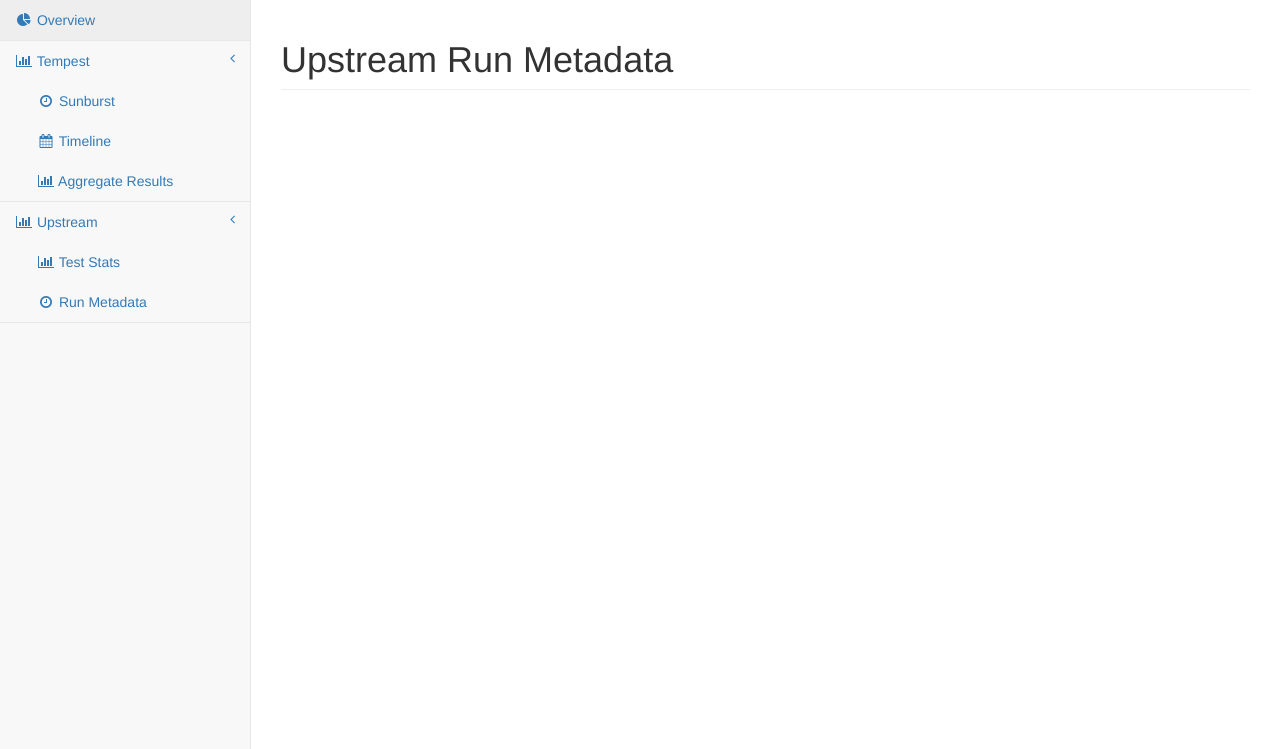
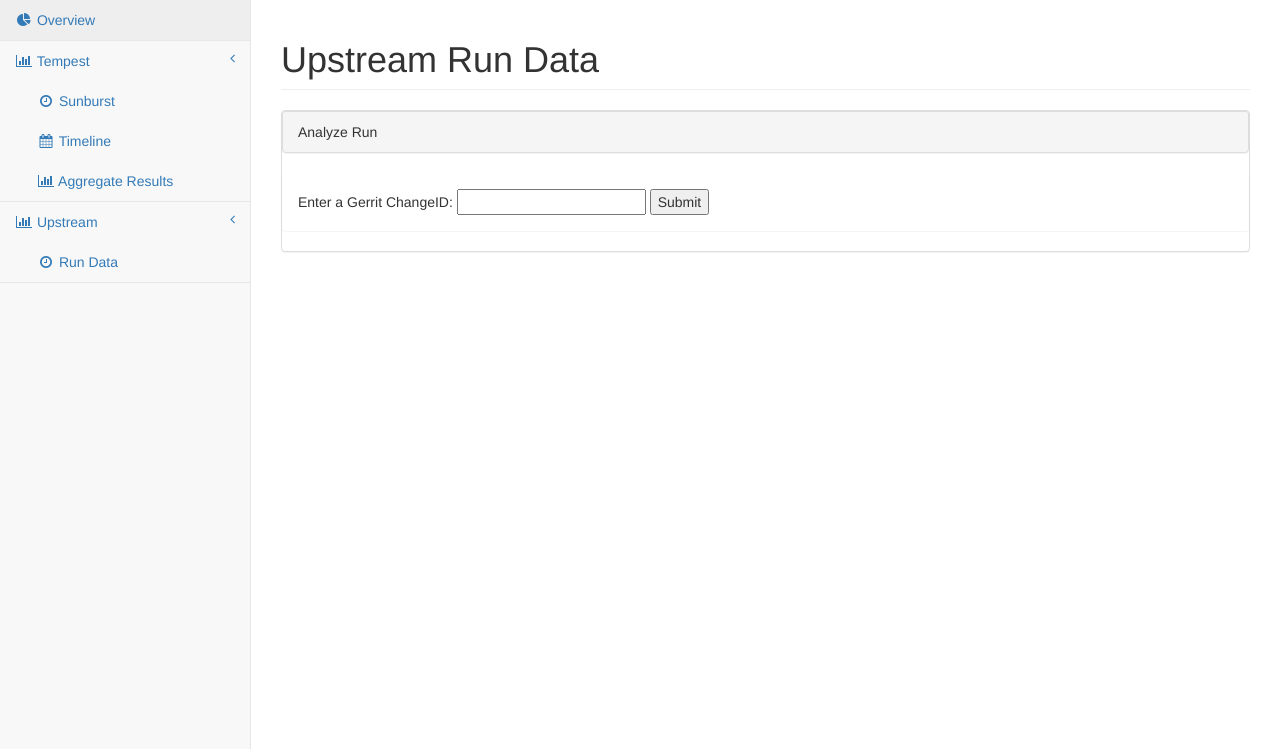
Before and after one commit to openstack-archive/openstack-health, a Django app: template stackviz/templates/upstream/run.html in a window 1280 px wide. Shown: the part 51-800 px from the top of the page. Run offline with Django 3.2, Linux system fonts and the light colour scheme; the template is opened without the code that fills it, so the values that code supplies are empty; some libraries are stand-ins or nearby versions.

Commit message:
Add upstream run data display page

```diff
--- a/requirements.txt
+++ b/requirements.txt
@@ -3,3 +3,4 @@ DjangoRestless>=0.0.10
 python-subunit>=0.0.18
 testtools>=0.9.30
 testrepository>=0.0.18
+subunit2sql>=0.7.0
--- /dev/null
+++ b/stackviz/static/js/upstream_run.js
@@ -0,0 +1,41 @@
+"use strict";
+
+window.addEventListener('load', function() {
+
+    //default panel display
+    $("#runs-panel").hide();
+    $("#gerrit-panel").show();
+
+    //Takes a list of runs and creates a pretty div for each
+    function display_runs(data) {
+        $("#runs-panel").show();
+        for (var i in data) {
+            var run_obj = data[i]
+            var div = $("<div class=\"span12\" id=\"run-div-" + i + "\"></div>");
+            $(div.append("<a href=" + run_obj['artifacts'] + " target=\"_blank\">" + run_obj['artifacts'] + "\n</a>"));
+            $("#runs-panel").append(div);
+            $("#runs-panel-heading").html("Displaying " + i + " Runs");
+        }
+    }
+
+    $('#gerrit-id').keypress(function (e) {
+        if (e.which == 13) {
+            $( "#gerrit-id-button" ).click();
+            return false;
+        }
+    });
+
+    $('#gerrit-id-button').click(function() {
+        var request = 'upstream_api_changeid_'+$("#gerrit-id").val()+'.json';
+        $("#runs-panel").append("<a href=\"https://review.openstack.org/" + $("#gerrit-id").val() +
+                        "/\" target=\"_blank\"><h2> Change ID: " + $("#gerrit-id").val() + "</h2></a>");
+        $("#gerrit-panel").html("Loading Test Runs...");
+
+        $.getJSON((request),function(data) {
+            $("#gerrit-panel").hide();
+            display_runs(data);
+      });
+    });
+
+
+});
--- a/stackviz/templates/menu.html
+++ b/stackviz/templates/menu.html
@@ -39,11 +39,11 @@
         <li>
             <a href="#"><i class="fa fa-bar-chart-o fa-fw"></i> Upstream<span class="fa arrow"></span></a>
             <ul class="nav nav-second-level">
+                <!--<li>
+                    <a href="upstream_test.html"><i class="fa fa-bar-chart-o fa-fw"></i> Test Stats</a>
+                </li>-->
                 <li>
-                    <a href="upstream_test.html"><i class="fa fa-bar-chart-o fa-fw"></i> Test Stats</a>
-                </li>
-                <li>
-                    <a href="upstream_run.html"><i class="fa fa-clock-o fa-fw"></i> Run Metadata</a>
+                    <a href="upstream_run.html"><i class="fa fa-clock-o fa-fw"></i> Run Data</a>
                 </li>
             </ul>
             <!-- /.nav-second-level -->
--- a/stackviz/templates/upstream/run.html
+++ b/stackviz/templates/upstream/run.html
@@ -1,14 +1,36 @@
 {% extends 'template.html' %}
+{% load staticfiles %}
 
 {% block title %}Upstream Run Metadata{% endblock %}
 
+{% block head-extra %}<script src="{% static 'js/upstream_run.js' %}"></script>{% endblock %}
+
 {% block body %}
+
+
 
 <div class="row">
     <div class="col-lg-12">
-        <h1 class="page-header">Upstream Run Metadata</h1>
+        <h1 class="page-header">Upstream Run Data</h1>
     </div>
     <!-- /.col-lg-12 -->
 </div>
 
+<div class="row">
+    <div class="col-lg-12">
+        <div class="panel panel-default">
+            <div class="panel panel-heading" id="runs-panel-heading">Analyze Run</div>
+                <div class="panel panel-body">
+                    <div id="gerrit-panel">
+                        Enter a Gerrit ChangeID: <input type="text" id="gerrit-id">
+                        <input id="gerrit-id-button" type="button" value="Submit">
+                    </div>
+                    <div id="runs-panel"></div>
+                </div>
+        </div>
+    </div>
+</div>
+
+
+
 {% endblock %}
--- a/stackviz/views/upstream/test.py
+++ b/stackviz/views/upstream/test.py
@@ -1,4 +1,8 @@
 from django.views.generic import TemplateView
+
+# TODO: Planned f(x):
+# Compare one specific test against its moving average
+#
 
 class TestView(TemplateView):
     template_name = 'upstream/test.html'
```
Also changed, not shown: stackviz/views/upstream/api.py (+40 -12 lines), stackviz/views/upstream/run.py (+11 -0 lines), stackviz/views/upstream/urls.py (+7 -2 lines).
